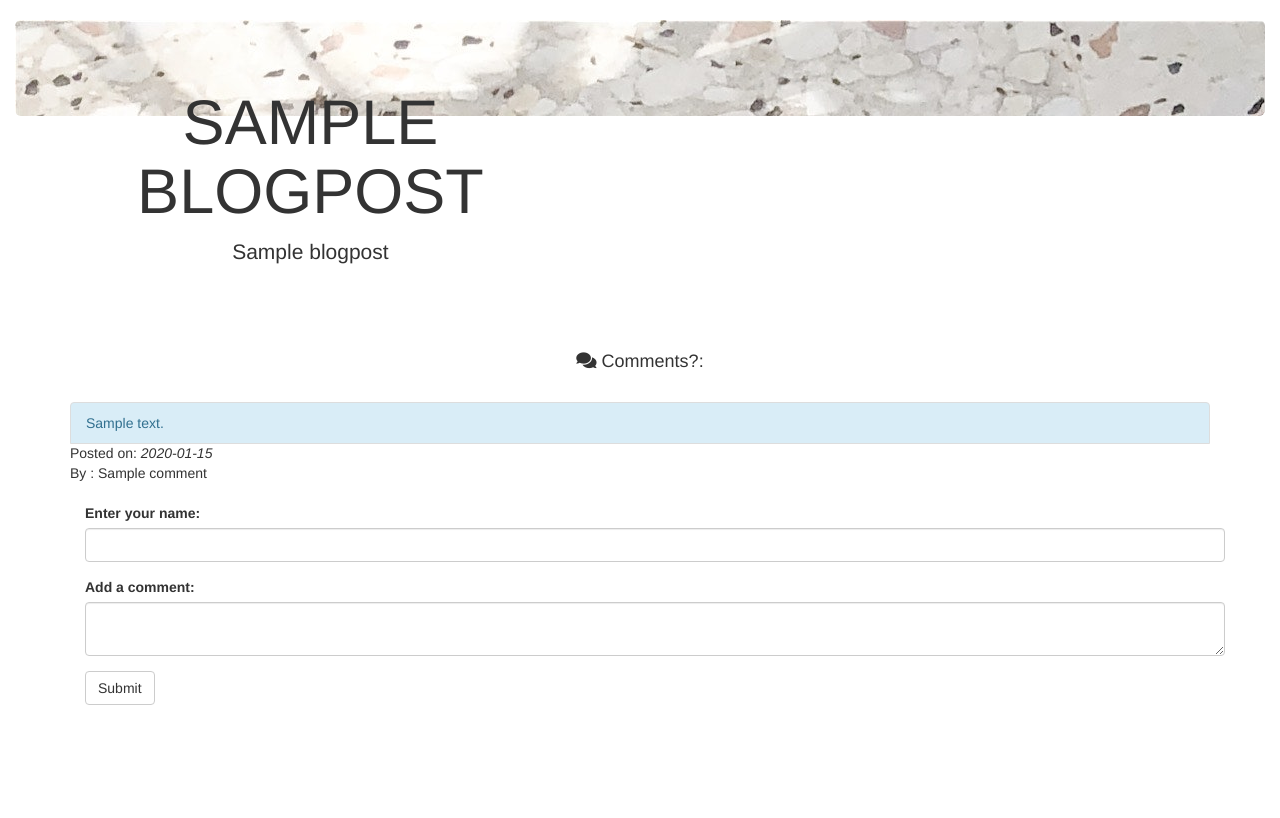
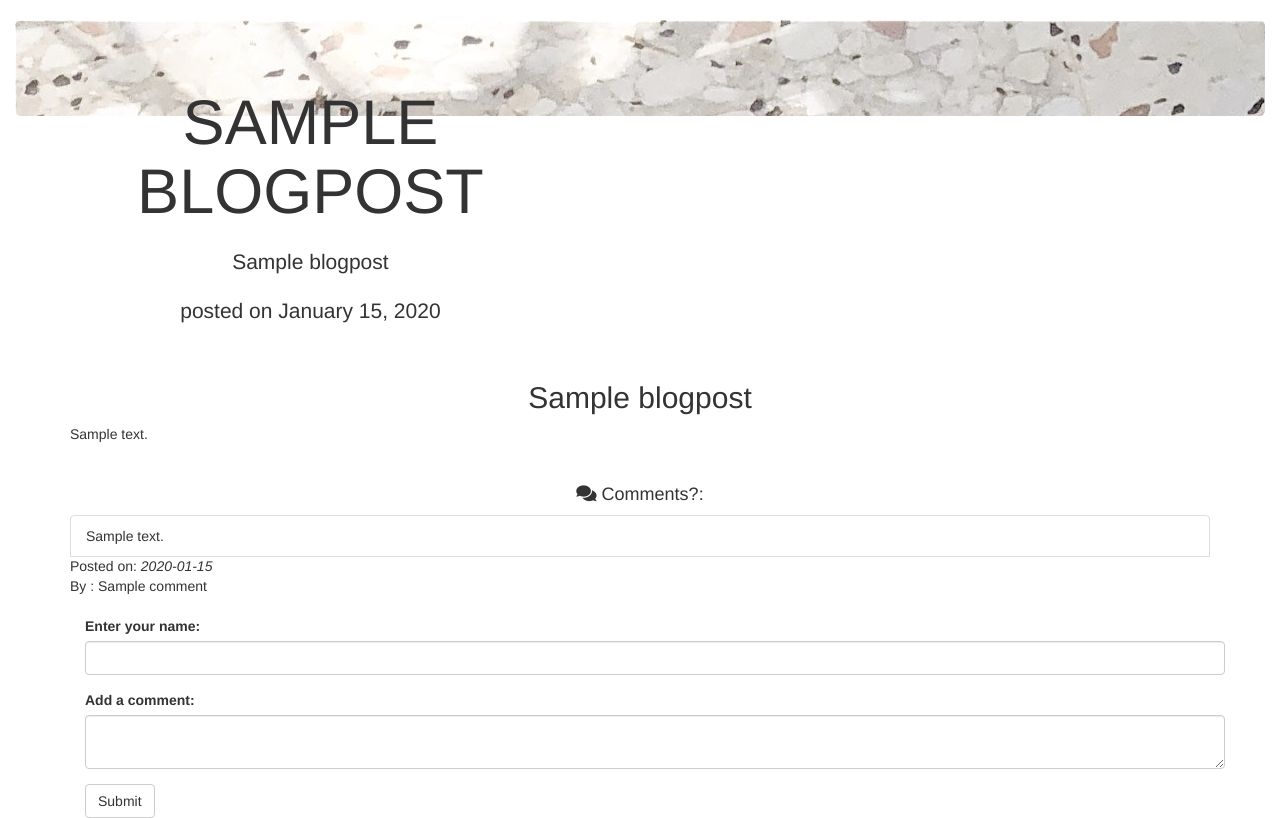
Before and after one commit to casio-ka/DailyBlog, a Flask app: page /blogpost/view/1 in a window 1280 px wide. Shown: the part 52-870 px from the top of the page. Before the commit the page ends 757 px from the top, so only its background shows below. Run offline with Flask 2, Linux system fonts and the light colour scheme; tables that the repository leaves empty hold one stand-in row (values such as "Sample post"); some libraries are stand-ins or nearby versions.

Commit message:
Added content to blogpage

```diff
--- a/app/templates/blogpost.html
+++ b/app/templates/blogpost.html
@@ -12,21 +12,26 @@
         <section class="jumbotron text-center" style="background-image: url('static/img/home-bg.jpg')">
             <div class="col-md-5 p-lg-5 mx-auto my-5" >
                 <h1 class="display-4 font-weight-normal">{{blogpost.title|upper}}</h1>
-                <p class="lead font-weight-normal">{{blogpost.subtitle}}</p>
+                <h3 class="lead font-weight-normal">{{blogpost.subtitle}}</h3>
+                <p class="mb4">  posted on {{blogpost.dateposted.strftime('%B %d, %Y')}}</p>
                 <br>
-                <br>
+
             </div>
         </section>
     </div>
 </div>
+<div class="container mb-5">
+<h2 class="text-center">{{blogpost.subtitle}}</h2>
+<p>{{blogpost.content}}</p>
+</div>
+
 <div class="container">
 <div class="card mb-3">
     <br>
     <h4 class="text-center"><i class="fa fa-comments"></i>  Comments?:</h4>
-    <br>
     {% for comment in comments %}
         <ul class="list-group">
-            <li class="list-group-item list-group-item-info">{{comment.comment|capitalize}}</li>
+            <li class="list-group-item">{{comment.comment|capitalize}}</li>
             <footer class="blockquote-footer">Posted on: <cite title="Source Title">{{comment.posted.strftime('%Y-%m-%d')}}</cite></footer>
             <footer class="blockquote-footer">By : {{comment.name|capitalize}} </footer>
         </ul>
```
